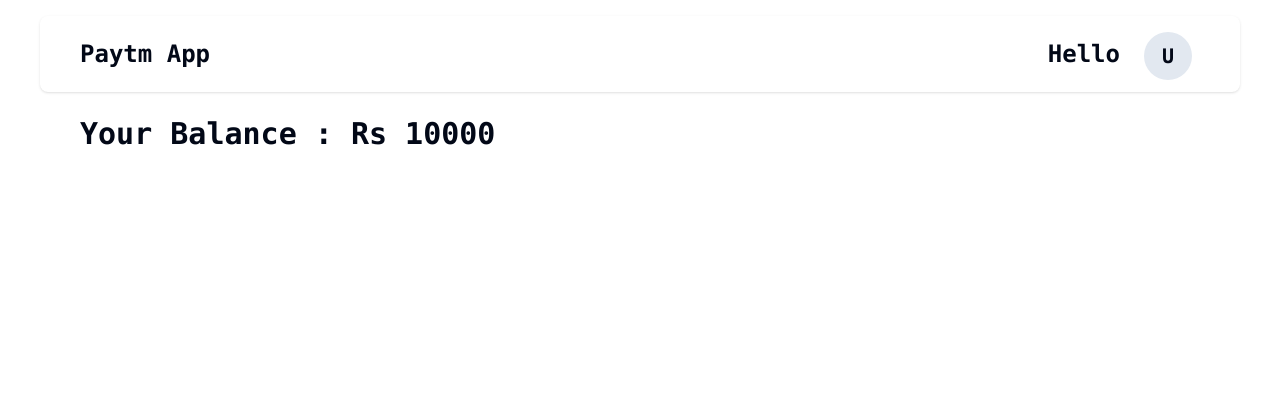
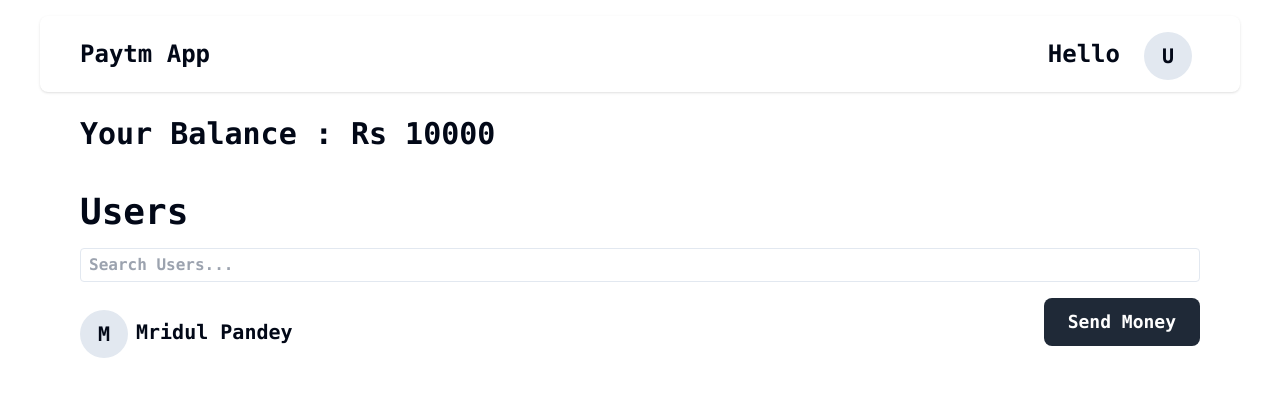
Before and after one commit to mridul891/paytmv2, a React (Vite) app in the folder frontend/: page /dashboard in a window 1280 px wide. Shown: the top 396 px of the page. Built offline with nearby package versions, Linux system fonts and the light colour scheme.

Commit message:
User and user Details  component done

```diff
--- a/frontend/src/Component/Appbar.jsx
+++ b/frontend/src/Component/Appbar.jsx
@@ -5,10 +5,8 @@
       <div className="flex justify-between items-center gap-6 font-semibold">
         <h3>Hello</h3>
         <div className="rounded-full h-12 w-12 bg-slate-200 flex justify-center mt-1 mr-2">
-                <div className="flex flex-col justify-center h-full text-xl">
-                    U
-                </div>
-            </div>
+          <div className="flex flex-col justify-center h-full text-xl">U</div>
+        </div>
       </div>
     </div>
   );
--- a/frontend/src/Component/Button.jsx
+++ b/frontend/src/Component/Button.jsx
@@ -3,7 +3,7 @@
     <button
       onClick={onClick}
       type="button"
-      className=" w-full text-white bg-gray-800 hover:bg-gray-900 focus:outline-none focus:ring-4 focus:ring-gray-300 font-medium rounded-lg text-sm px-5 py-2.5 me-2 mb-2"
+      className=" w-full  text-white bg-gray-800 hover:bg-gray-900 focus:outline-none focus:ring-4 focus:ring-gray-300 font-bold rounded-lg text-lg px-5 py-2.5 me-2 mb-2"
     >
       {label}
     </button>
--- /dev/null
+++ b/frontend/src/Component/SearchBox.jsx
@@ -0,0 +1,5 @@
+const SearchBox = () => {
+  return <div>SearchBox</div>;
+};
+
+export default SearchBox;
--- /dev/null
+++ b/frontend/src/Component/User.jsx
@@ -0,0 +1,24 @@
+import { useState } from "react";
+import InputBox from "./InputBox";
+import UserDetails from "./UserDetails";
+
+const User = () => {
+  const [users, setUsers] = useState([
+    {
+      firstName: "Mridul",
+      lastName: "Pandey",
+      _id: 1,
+    },
+  ]);
+  return (
+    <div className="mx-10 font-mono font-bold">
+      <h1 className="text-4xl mt-10">Users</h1>
+      <InputBox placeholder={"Search Users..."} />
+      {users.map((user, index) => (
+        <UserDetails data={user} key={index} />
+      ))}
+    </div>
+  );
+};
+
+export default User;
--- /dev/null
+++ b/frontend/src/Component/UserDetails.jsx
@@ -0,0 +1,28 @@
+import { Button } from "./Button";
+
+const UserDetails = ({ data }) => {
+  return (
+    <div className="flex justify-between items-center mt-3">
+      <div className="flex mt-3 items-center">
+        {/* Icons */}
+        <div className="rounded-full h-12 w-12 bg-slate-200 flex justify-center mt-1 mr-2">
+          <div className="flex flex-col justify-center h-full text-xl">
+            {data.firstName[0]}
+          </div>
+        </div>
+        {/* Users Name */}
+        <div className="flex flex-col justify-center h-ful">
+          <div className="text-xl">
+            {data.firstName} {data.lastName}
+          </div>
+        </div>
+      </div>
+      {/* Send Button */}
+      <div className="flex flex-col justify-center font-bold">
+        <Button label={"Send Money"} />
+      </div>
+    </div>
+  );
+};
+
+export default UserDetails;
--- a/frontend/src/Elements/Dashboard.jsx
+++ b/frontend/src/Elements/Dashboard.jsx
@@ -1,11 +1,13 @@
 import Appbar from "@/Component/Appbar";
 import Balance from "./../Component/Balance";
+import User from "@/Component/User";
 
 const Dashboard = () => {
   return (
     <div className="mx-10 mt-4">
       <Appbar />
       <Balance label={"10000"} />
+      <User />
     </div>
   );
 };
```
